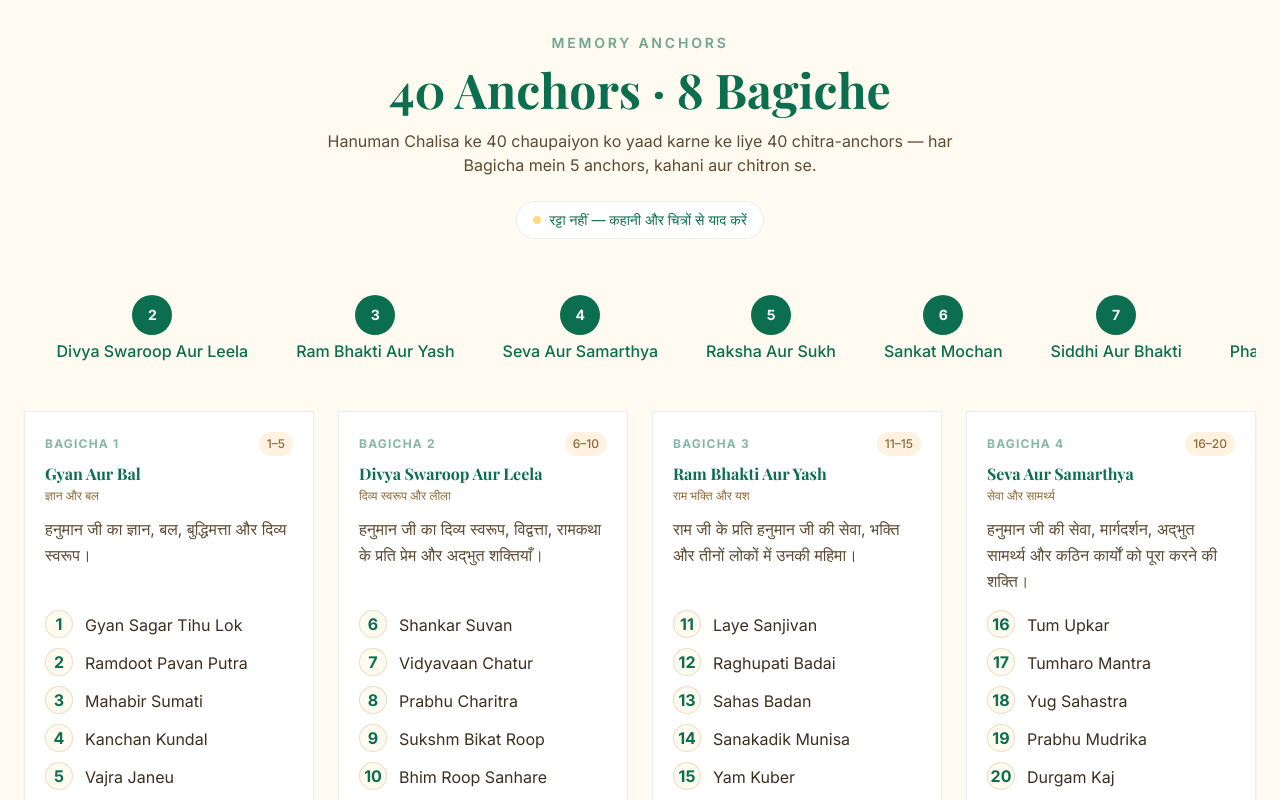
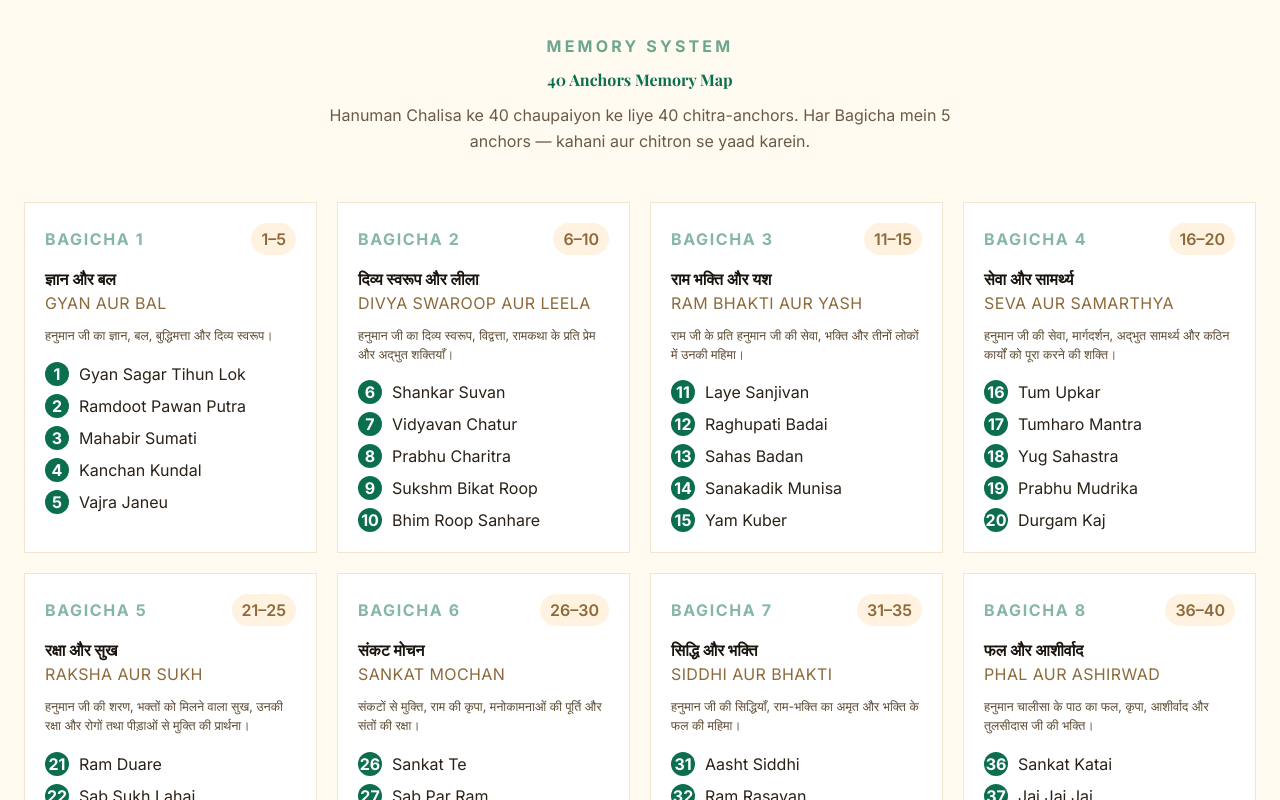
Before and after one commit to idea-ai-labs/bhakti-udyan, a Next.js app: page / in a window 1280 px wide. Shown: the part 6900-7700 px from the top of the page. Built offline with nearby package versions, Linux system fonts and the light colour scheme; a web font is replaced by a local one.

Commit message:
Refactor MemoryMapSection layout and content
Refactor MemoryMapSection component to improve layout and styling. Update header and footer content for clarity.

```diff
--- a/src/components/MemoryMapSection.tsx
+++ b/src/components/MemoryMapSection.tsx
@@ -1,100 +1,63 @@
 "use client";
 import { BAGICHE_DATA } from "@/data/udyanData";
 
-function getLabel(anchor: any): string {
-  if (!anchor) return "";
-  if (typeof anchor === "string") return anchor;
-  if (typeof anchor.label === "string") return anchor.label;
-  return String(anchor);
-}
-
-function getNumber(anchor: any, fallback: number): number {
-  if (anchor && typeof anchor.chaupaiNumber === "number") return anchor.chaupaiNumber;
-  return fallback;
-}
-
 export default function MemoryMapSection() {
   return (
-    <section id="memory-map" className="py-20 px-6 bg-[#FFFBF0]">
+    <section id="memory-map" className="py-20 px-6 bg-[#FFFBF0] border-t border-[#F2E6D3]">
       <div className="max-w-7xl mx-auto">
-        {/* Header */}
-        <div className="text-center mb-14">
-          <p className="text-sm tracking-[0.2em] uppercase text-[#0B6E4F]/60 font-semibold mb-3">
-            Memory Anchors
+        <div className="text-center mb-12">
+          <p className="text- tracking-[0.2em] uppercase text-[#0B6E4F]/60 font-bold mb-3">
+            Memory System
           </p>
-          <h2 className="text-4xl md:text-5xl font-serif font-bold text-[#0B6E4F] mb-4">
-            40 Anchors · 8 Bagiche
+          <h2 className="font-serif text- md:text- font-bold text-[#0B6E4F] leading-tight">
+            40 Anchors Memory Map
           </h2>
-          <p className="text-[#5C4A32] max-w-2xl mx-auto">
-            Hanuman Chalisa ke 40 chaupaiyon ko yaad karne ke liye 40 chitra-anchors —
-            har Bagicha mein 5 anchors, kahani aur chitron se.
+          <p className="mt-3 text- text-[#6B5A46] max-w-2xl mx-auto leading-relaxed">
+            Hanuman Chalisa ke 40 chaupaiyon ke liye 40 chitra-anchors.
+            Har Bagicha mein 5 anchors — kahani aur chitron se yaad karein.
           </p>
-          <div className="mt-6 inline-flex items-center gap-2 px-4 py-2 rounded-full bg-white border border-[#0B6E4F]/10 text-sm text-[#0B6E4F]">
-            <span className="w-2 h-2 rounded-full bg-[#F5B700] animate-pulse" />
-            रट्टा नहीं — कहानी और चित्रों से याद करें
-          </div>
         </div>
 
-        {/* Journey Line - 8 Bagiche */}
-        <div className="hidden md:flex justify-center items-center gap-2 mb-12 overflow-x-auto">
-          {BAGICHE_DATA.map((b, idx) => (
-            <div key={b.id} className="flex items-center gap-2">
-              <div className="flex flex-col items-center">
-                <div className="w-10 h-10 rounded-full bg-[#0B6E4F] text-white flex items-center justify-center text-sm font-bold">
-                  {b.id}
-                </div>
-                <span className="text- mt-1 text-[#0B6E4F] font-medium whitespace-nowrap">{b.englishName}</span>
-              </div>
-              {idx < BAGICHE_DATA.length - 1 && (
-                <div className="w-8 h- bg-[#D4AF7A]/50" />
-              )}
-            </div>
-          ))}
-        </div>
-
-        {/* Grid - 8 Cards */}
-        <div className="grid grid-cols-1 md:grid-cols-2 lg:grid-cols-4 gap-6">
+        <div className="grid grid-cols-1 md:grid-cols-2 lg:grid-cols-4 gap-5">
           {BAGICHE_DATA.map((bagicha) => (
             <div
               key={bagicha.id}
-              className="bg-white rounded- border border-[#0B6E4F]/10 p-5 shadow-sm hover:shadow-md hover:border-[#D4AF7A]/50 transition-all duration-300 flex flex-col"
+              className="bg-white rounded- border border-[#F2E6D3] p-5"
             >
-              {/* Card Header */}
-              <div className="mb-4">
-                <div className="flex items-center justify-between mb-2">
-                  <span className="text-xs font-bold tracking-widest text-[#0B6E4F]/50">
+              <div className="flex items-center justify-between mb-3">
+                <span className="text- font-bold tracking-widest text-[#0B6E4F]/50">
                   BAGICHA {bagicha.id}
                 </span>
-                  <span className="text-xs px-2 py-1 rounded-full bg-[#FFF2E0] text-[#8C6A3B] font-medium">
+                <span className="text- px-2.5 py-1 rounded-full bg-[#FFF2E0] text-[#8C6A3B] font-semibold">
                   {bagicha.chaupaiRange}
                 </span>
               </div>
-                <h3 className="font-serif font-bold text-[#0B6E4F] leading-tight">
+
+              <h3 className="font-serif font-bold text- text-[#1A140E]">
+                {bagicha.hindiName}
+              </h3>
+              <p className="text- text-[#8C6A3B] uppercase tracking-wide">
                 {bagicha.englishName}
-                </h3>
-                <p className="text-xs text-[#8C6A3B] mt-1 font-medium">
-                  {bagicha.hindiName}
               </p>
-                <div className="mt-3 h- w-12 rounded-full bg-[#F5B700]" />
-                <p className="mt-3 text- leading-relaxed text-[#5C4A32]">
+
+              <div className="my-3 h- w-10 bg-[#F5B700] rounded-full" />
+
+              <p className="text-[12.5px] leading-[1.5] text-[#5C4A32] mb-4">
                 {bagicha.bhav}
               </p>
-              </div>
 
-              {/* Only Numbered List - No Pills */}
-              <div className="space-y-2.5 mt-auto">
-                {(bagicha.anchors && bagicha.anchors.length > 0 ? bagicha.anchors : bagicha.memoryAnchors.map((m, i) => ({ chaupaiNumber: (bagicha.id - 1) * 5 + i + 1, label: m }))).map((anchor: any, idx: number) => {
-                  const num = getNumber(anchor, (bagicha.id - 1) * 5 + idx + 1);
-                  const label = getLabel(anchor).replace(/^Chaupai \d+\s*—\s*/i, "").trim() || getLabel(anchor);
+              <div className="space-y-2">
+                {bagicha.memoryAnchors.map((fullAnchor, idx) => {
+                  const label = fullAnchor.includes("—")
+                    ? fullAnchor.split("—")[1].trim()
+                    : fullAnchor;
+                  const num = (bagicha.id - 1) * 5 + idx + 1;
                   return (
-                    <div
-                      key={`${bagicha.id}-${num}`}
-                      className="flex items-start gap-3 group"
-                    >
-                      <div className="flex-shrink-0 w-7 h-7 rounded-full bg-[#FFFBF0] border border-[#D4AF7A]/40 flex items-center justify-center text- font-bold text-[#0B6E4F] group-hover:bg-[#0B6E4F] group-hover:text-white transition-colors">
+                    <div key={num} className="flex items-center gap-2.5">
+                      <div className="w-6 h-6 rounded-full bg-[#0B6E4F] text-white flex items-center justify-center text- font-bold shrink-0">
                         {num}
                       </div>
-                      <span className="text- leading-snug text-[#3D2F1F] pt-1">
+                      <span className="text- text-[#2B2117] leading-tight">
                         {label}
                       </span>
                     </div>
@@ -104,13 +67,6 @@ export default function MemoryMapSection() {
             </div>
           ))}
         </div>
-
-        {/* Footer Note */}
-        <div className="mt-12 text-center">
-          <p className="text-xs text-[#8C6A3B]/70">
-            Validated against 40 Anchors Master List — {BAGICHE_DATA.reduce((acc, b) => acc + (b.anchors?.length || 0), 0)} anchors total
-          </p>
-        </div>
       </div>
     </section>
   );
```
Lines whose indentation alone changed are shown as unchanged.
